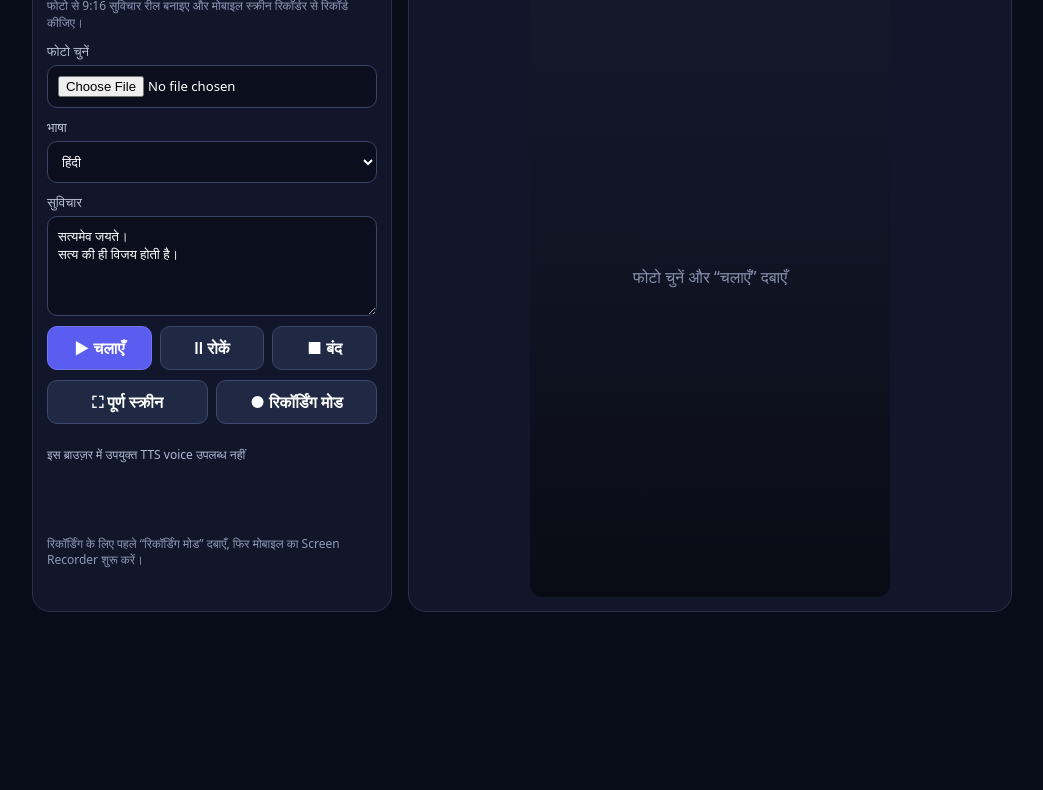
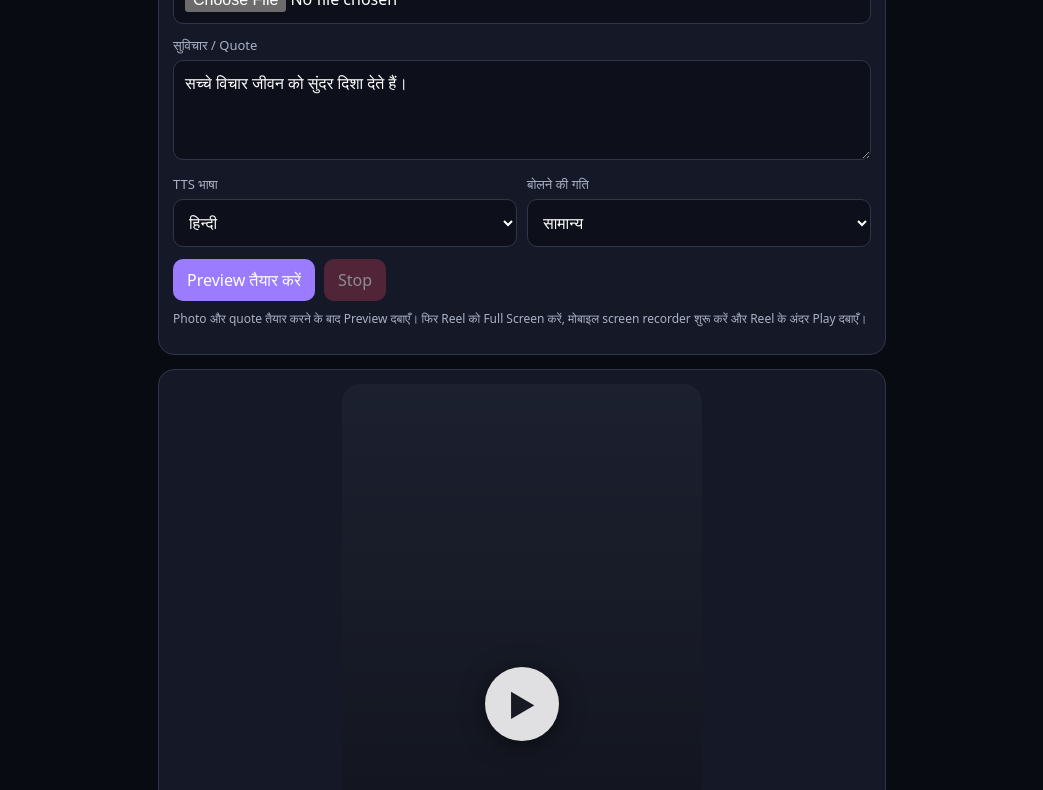
Before and after one commit to shreevidyamatabhuvanesvari-gif/vichar-reel-studio, a plain HTML site: page index.html in a window 1280 px wide. Shown: the part 123-913 px from the top of the page, without its empty margins (118-1161 px from the left). Before the commit the page ends 800 px from the top, so only its background shows below. Drawn offline with Linux system fonts and the light colour scheme.

Commit message:
Update index.html

```diff
--- a/index.html
+++ b/index.html
@@ -1,93 +1,96 @@
-<!doctype html>
+<!DOCTYPE html>
 <html lang="hi">
 <head>
-<meta charset="utf-8">
+<meta charset="UTF-8">
 <meta name="viewport" content="width=device-width,initial-scale=1,viewport-fit=cover">
-<meta name="theme-color" content="#080b18">
 <title>Vichar Reel Studio</title>
 <style>
+:root{color-scheme:dark;--bg:#090b12;--panel:#151927;--line:#30364a;--text:#fff;--muted:#aab1c5;--accent:#9b7cff}
 *{box-sizing:border-box}
-body{margin:0;background:#080b18;color:#fff;font-family:system-ui,-apple-system,"Segoe UI",sans-serif}
-.app{min-height:100vh;display:grid;place-items:center;padding:12px}
-.panel{width:min(100%,980px);display:grid;grid-template-columns:minmax(240px,360px) 1fr;gap:16px}
-.controls,.stagebox{background:#11162a;border:1px solid #29304a;border-radius:18px;padding:14px}
-.controls{display:flex;flex-direction:column;gap:10px}
-h1{font-size:1.2rem;margin:0 0 4px}
-label{font-size:.82rem;color:#b8c0d8;display:grid;gap:5px}
-input,textarea,select,button{font:inherit;border-radius:10px;border:1px solid #3a4565;background:#0a0e1d;color:#fff;padding:10px}
-textarea{resize:vertical;min-height:100px}
-button{cursor:pointer;background:#5b5cf0;border-color:#7475ff;font-weight:600}
-button.alt{background:#202943;border-color:#3b496d}
-button:disabled{opacity:.45;cursor:not-allowed}
-.row{display:flex;gap:8px;flex-wrap:wrap}
-.row>*{flex:1;min-width:100px}
-.hint{font-size:.75rem;color:#8e99b8;line-height:1.4;margin:0}
-.stagebox{display:grid;place-items:center}
-.stage{position:relative;width:min(100%,360px);aspect-ratio:9/16;overflow:hidden;background:#171c32;border-radius:12px;isolation:isolate}
-#photo{width:100%;height:100%;object-fit:cover;display:none}
-.shade{position:absolute;inset:0;background:linear-gradient(180deg,#0002,#0005 55%,#0009);z-index:1}
-.quote{position:absolute;z-index:2;inset:0;display:grid;place-items:center;padding:28px;text-align:center;white-space:pre-wrap;overflow:hidden}
-#current{font-size:clamp(1.2rem,5vw,2rem);line-height:1.55;font-weight:400;max-width:100%;color:#fff;text-shadow:0 0 5px #fff,0 0 14px #ff39d6,0 0 25px #32d9ff,0 0 38px #ffe45b;animation:glow 3s linear infinite}
-@keyframes glow{0%,100%{filter:hue-rotate(0)}50%{filter:hue-rotate(75deg)}}
-.empty{position:absolute;inset:0;display:grid;place-items:center;color:#8792b1;text-align:center;padding:20px;z-index:3}
-.badge{font-size:.75rem;color:#aeb8d4}
-.status{min-height:1.2em;color:#9fe7bd;font-size:.8rem}
-.recording .quote{padding:22px}
-.recording .shade{background:linear-gradient(180deg,#0001,#0004 55%,#0008)}
-@media(max-width:700px){
-.panel{grid-template-columns:1fr}
-.stagebox{order:-1}
-.stage{width:min(78vw,360px)}
-}
+body{margin:0;background:var(--bg);color:var(--text);font-family:system-ui,-apple-system,Segoe UI,sans-serif}
+button,input,select,textarea{font:inherit}
+button{cursor:pointer}
+.app{width:min(100%,760px);margin:auto;padding:16px}
+h1{font-size:22px;margin:0 0 14px}
+.panel{background:var(--panel);border:1px solid var(--line);border-radius:16px;padding:14px;margin-bottom:14px}
+label{display:block;color:var(--muted);font-size:13px;margin:0 0 6px}
+textarea,select,input{width:100%;border:1px solid var(--line);border-radius:10px;background:#0d101a;color:var(--text);padding:11px;outline:none}
+textarea{min-height:100px;resize:vertical}
+.grid{display:grid;grid-template-columns:1fr 1fr;gap:10px}
+.actions{display:flex;flex-wrap:wrap;gap:9px;margin-top:12px}
+button{border:0;border-radius:10px;padding:10px 14px;background:#292f43;color:#fff}
+button.primary{background:var(--accent);color:#fff}
+button.danger{background:#8e3047}
+button:disabled{opacity:.5;cursor:not-allowed}
+.hint{color:var(--muted);font-size:12px;line-height:1.5;margin-top:9px}
+.stage-wrap{display:flex;justify-content:center}
+.reel-stage{position:relative;width:min(100%,360px);aspect-ratio:9/16;overflow:hidden;border-radius:18px;background:#111;isolation:isolate}
+.photo-layer{position:absolute;inset:0;background:#202536 center/cover no-repeat;z-index:-2}
+.photo-layer:after{content:"";position:absolute;inset:0;background:linear-gradient(180deg,#0002,#0005 50%,#0009)}
+.quote-text{position:absolute;left:9%;right:9%;top:50%;transform:translateY(-50%);text-align:center;font-size:clamp(21px,5.4vw,31px);line-height:1.42;font-weight:400;white-space:pre-wrap;text-shadow:0 0 5px #000,0 0 12px #000;overflow-wrap:anywhere}
+.quote-text .word{display:inline;color:#fff}
+.quote-text .c1{color:#ff668a}.quote-text .c2{color:#ffd166}.quote-text .c3{color:#70e1f5}.quote-text .c4{color:#b58cff}.quote-text .c5{color:#8dffb0}
+.reel-play-button{position:absolute;left:50%;top:50%;transform:translate(-50%,-50%);width:74px;height:74px;border-radius:50%;font-size:30px;background:#ffffffdd;color:#171923;box-shadow:0 4px 25px #0008;z-index:5;padding:0}
+.reel-play-button.hidden{display:none}
+.stage-controls{display:flex;justify-content:center;gap:9px;margin-top:12px}
+.fullscreen{width:100%}
+.status{text-align:center;color:var(--muted);font-size:13px;min-height:20px;margin-top:10px}
+.recording .quote-text{animation:softGlow 2.5s ease-in-out infinite alternate}
+@keyframes softGlow{from{text-shadow:0 0 5px #000,0 0 10px #fff4}to{text-shadow:0 0 6px #000,0 0 18px #fff9}}
+:fullscreen{background:#000}
+:fullscreen .reel-stage{width:min(100vw,56.25vh);height:min(100vh,177.78vw);max-height:100vh;border-radius:0}
+:fullscreen .reel-play-button{display:block}
+@media(max-width:420px){.app{padding:11px}.panel{padding:11px}.grid{grid-template-columns:1fr}.quote-text{font-size:clamp(20px,6vw,28px)}}
 </style>
 </head>
 <body>
 <main class="app">
+<h1>विचार Reel Studio</h1>
+
 <section class="panel">
-<section class="controls">
-<h1>Vichar Reel Studio</h1>
-<p class="hint">फोटो से 9:16 सुविचार रील बनाइए और मोबाइल स्क्रीन रिकॉर्डर से रिकॉर्ड कीजिए।</p>
+<label for="photoInput">Photo चुनें</label>
+<input id="photoInput" type="file" accept="image/*">
 
-<label>फोटो चुनें
-<input id="image" type="file" accept="image/*">
-</label>
+<label for="quoteInput" style="margin-top:12px">सुविचार / Quote</label>
+<textarea id="quoteInput" placeholder="अपना सुविचार यहाँ लिखें...">सच्चे विचार जीवन को सुंदर दिशा देते हैं।</textarea>
 
-<label>भाषा
-<select id="lang">
-<option value="hi-IN">हिंदी</option>
+<div class="grid" style="margin-top:10px">
+<div>
+<label for="languageSelect">TTS भाषा</label>
+<select id="languageSelect">
+<option value="hi-IN">हिन्दी</option>
 <option value="sa-IN">संस्कृत</option>
 </select>
-</label>
-
-<label>सुविचार
-<textarea id="text" placeholder="सुविचार यहाँ लिखें…">सत्यमेव जयते।
-सत्य की ही विजय होती है।</textarea>
-</label>
-
-<div class="row">
-<button id="play">▶ चलाएँ</button>
-<button id="pause" class="alt">Ⅱ रोकें</button>
-<button id="stop" class="alt">■ बंद</button>
+</div>
+<div>
+<label for="speedSelect">बोलने की गति</label>
+<select id="speedSelect">
+<option value="0.75">धीमी</option>
+<option value="0.9" selected>सामान्य</option>
+<option value="1.05">थोड़ी तेज</option>
+</select>
+</div>
 </div>
 
-<div class="row">
-<button id="fullscreen" class="alt">⛶ पूर्ण स्क्रीन</button>
-<button id="record" class="alt">● रिकॉर्डिंग मोड</button>
+<div class="actions">
+<button id="previewButton" class="primary">Preview तैयार करें</button>
+<button id="stopButton" class="danger" disabled>Stop</button>
 </div>
-
-<p id="voice" class="badge">आवाज़ खोजी जा रही है…</p>
-<p id="status" class="status"></p>
-<p class="hint">रिकॉर्डिंग के लिए पहले “रिकॉर्डिंग मोड” दबाएँ, फिर मोबाइल का Screen Recorder शुरू करें।</p>
+<p class="hint">Photo और quote तैयार करने के बाद Preview दबाएँ। फिर Reel को Full Screen करें, मोबाइल screen recorder शुरू करें और Reel के अंदर Play दबाएँ।</p>
 </section>
 
-<section class="stagebox">
-<div id="stage" class="stage">
-<img id="photo" alt="चयनित फोटो">
-<div class="shade"></div>
-<div class="quote"><div id="current"></div></div>
-<div id="empty" class="empty">फोटो चुनें और “चलाएँ” दबाएँ</div>
+<section class="panel">
+<div class="stage-wrap">
+<div id="reelStage" class="reel-stage">
+<div id="photoLayer" class="photo-layer"></div>
+<div id="quoteText" class="quote-text"></div>
+<button id="reelPlayButton" class="reel-play-button" type="button" aria-label="Reel चलाएँ">▶</button>
 </div>
-</section>
+</div>
+<div class="stage-controls">
+<button id="fullscreenButton" class="fullscreen">Full Screen</button>
+</div>
+<div id="status" class="status" aria-live="polite"></div>
 </section>
 </main>
 <script src="script.js"></script>
```
